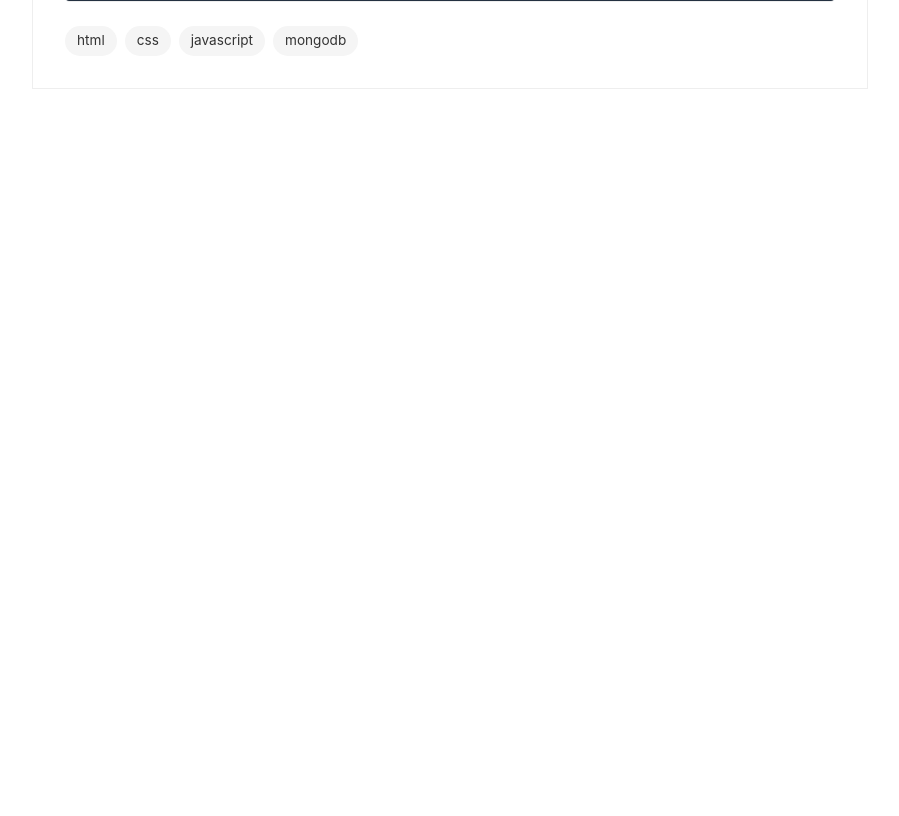
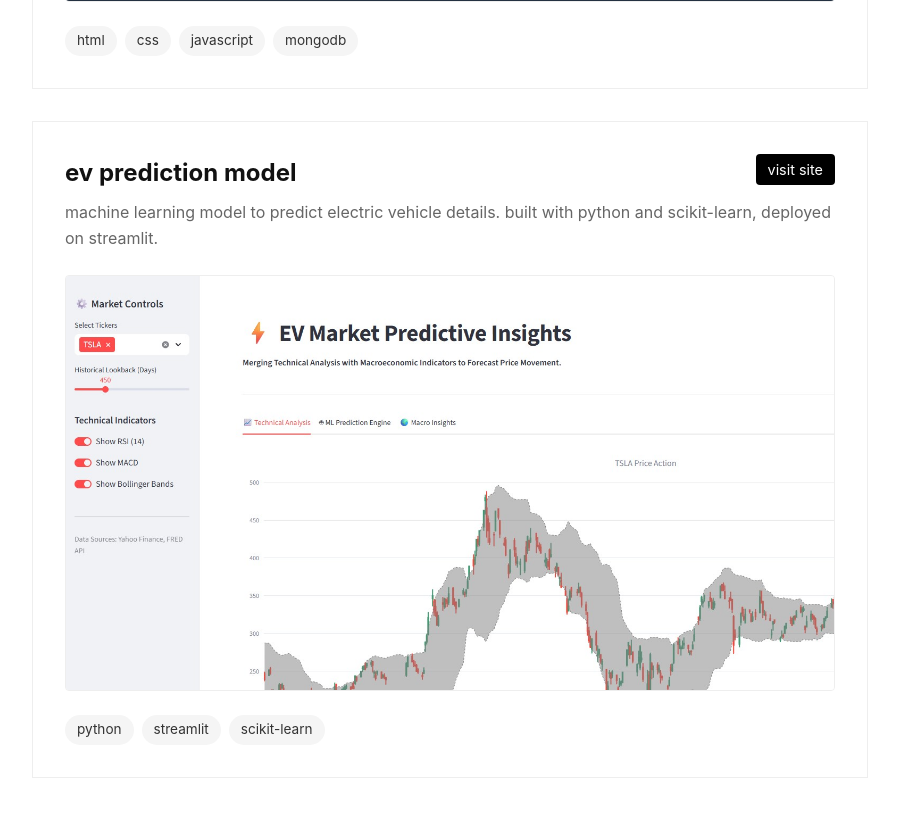
Before and after one commit to zaifnatra/website, a React (Vite) app: page /projects in a window 1280 px wide. Shown: the part 1320-2136 px from the top of the page, without its empty margins (190-1089 px from the left). Before the commit the page ends 1505 px from the top, so only its background shows below. Built offline with nearby package versions, Linux system fonts and the light colour scheme.

Commit message:
+projects
added 2 additions of project

```diff
--- a/src/pages/Projects.jsx
+++ b/src/pages/Projects.jsx
@@ -1,8 +1,9 @@
 import heroes1 from '../assets/heroes1.jpg';
 import heroes2 from '../assets/heroes2.jpg';
 import campus from '../assets/campus.jpg';
+import ev from '../assets/ev.png';
 
-const Project = ({ title, desc, stack, images, githubLink, downloadLink }) => (
+const Project = ({ title, desc, stack, images, githubLink, downloadLink, liveLink }) => (
     <div style={{
         padding: '2rem',
         border: '1px solid #eee',
@@ -33,12 +34,25 @@ const Project = ({ title, desc, stack, images, githubLink, downloadLink }) => (
                         download game
                     </a>
                 )}
+                {liveLink && (
+                    <a href={liveLink} target="_blank" rel="noopener noreferrer" style={{
+                        fontSize: '0.9rem',
+                        padding: '4px 12px',
+                        background: '#000',
+                        color: '#fff',
+                        borderRadius: '4px',
+                        textDecoration: 'none'
+                    }}>
+                        visit site
+                    </a>
+                )}
             </div>
         </div>
 
         <p style={{ color: '#666', marginBottom: '1.5rem', lineHeight: '1.6' }}>{desc}</p>
 
-        {images && images.length > 0 && (
+        {
+            images && images.length > 0 && (
                 <div style={{ display: 'grid', gridTemplateColumns: images.length > 1 ? '1fr 1fr' : '1fr', gap: '1rem', marginBottom: '1.5rem' }}>
                     {images.map((img, index) => (
                         <div key={index} style={{ overflow: 'hidden', borderRadius: '4px', border: '1px solid #eee' }}>
@@ -46,7 +60,8 @@ const Project = ({ title, desc, stack, images, githubLink, downloadLink }) => (
                         </div>
                     ))}
                 </div>
-        )}
+            )
+        }
 
         <div style={{ display: 'flex', gap: '0.5rem', flexWrap: 'wrap' }}>
             {stack.map((tech) => (
@@ -61,7 +76,7 @@ const Project = ({ title, desc, stack, images, githubLink, downloadLink }) => (
                 </span>
             ))}
         </div>
-    </div>
+    </div >
 );
 
 const Projects = () => {
@@ -79,7 +94,15 @@ const Projects = () => {
             desc: 'an application allows students to discover, organize, and attend events on campus. features user profiles, event creation, and ticket management.',
             stack: ['html', 'css', 'javascript', 'mongodb'],
             images: [campus],
-            githubLink: 'https://github.com/zaifnatra/SOEN341-F25'
+            githubLink: 'https://github.com/zaifnatra/SOEN341-F25',
+            liveLink: 'https://soen341-f25.onrender.com/'
+        },
+        {
+            title: 'ev prediction model',
+            desc: 'machine learning model to predict electric vehicle details. built with python and scikit-learn, deployed on streamlit.',
+            stack: ['python', 'streamlit', 'scikit-learn'],
+            images: [ev],
+            liveLink: 'https://ev-prediction-zaifnatra.streamlit.app/'
         },
     ];
 
```
Also changed, not shown: src/assets/ev.png (added). Lines whose indentation alone changed are shown as unchanged.
